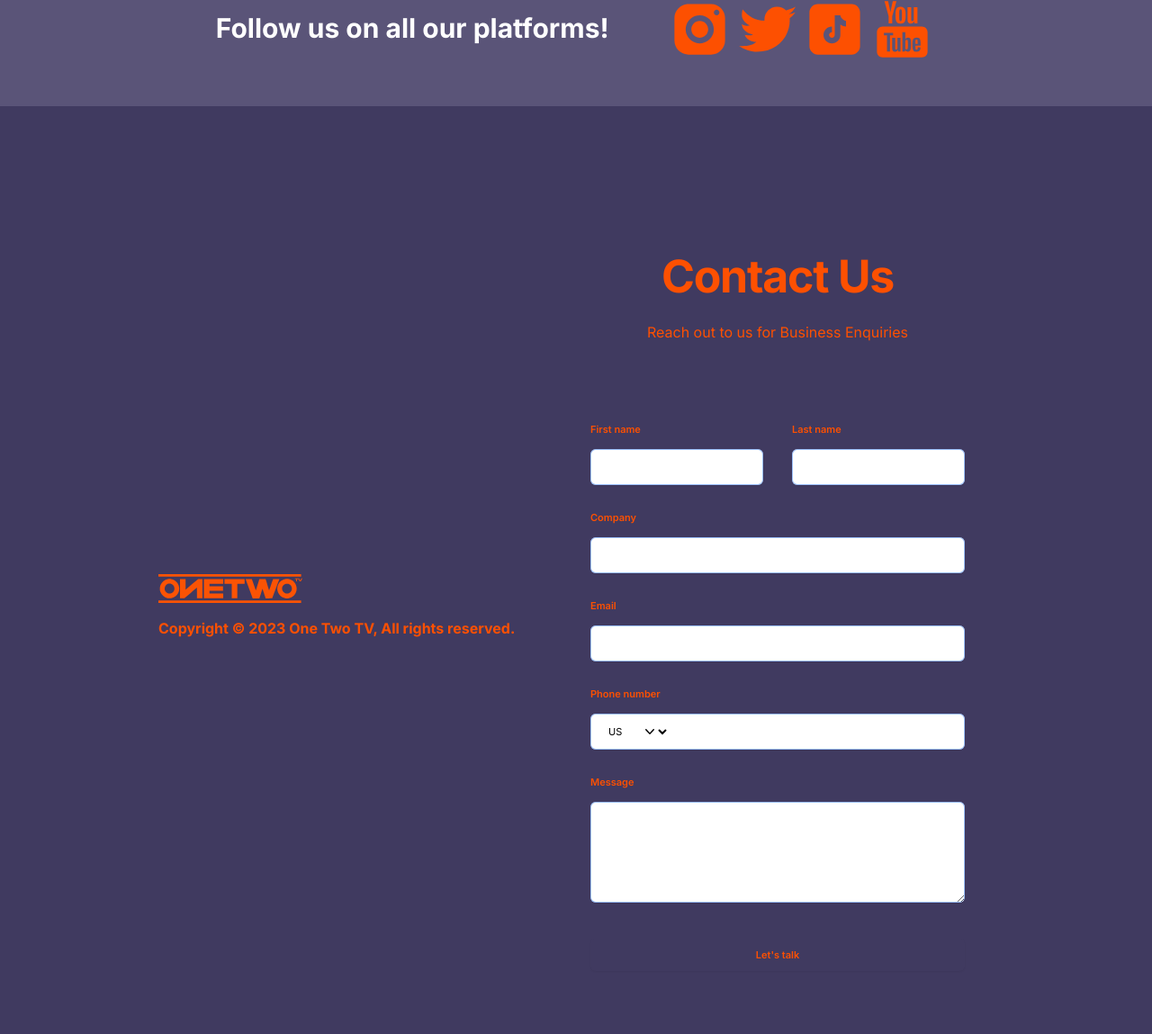
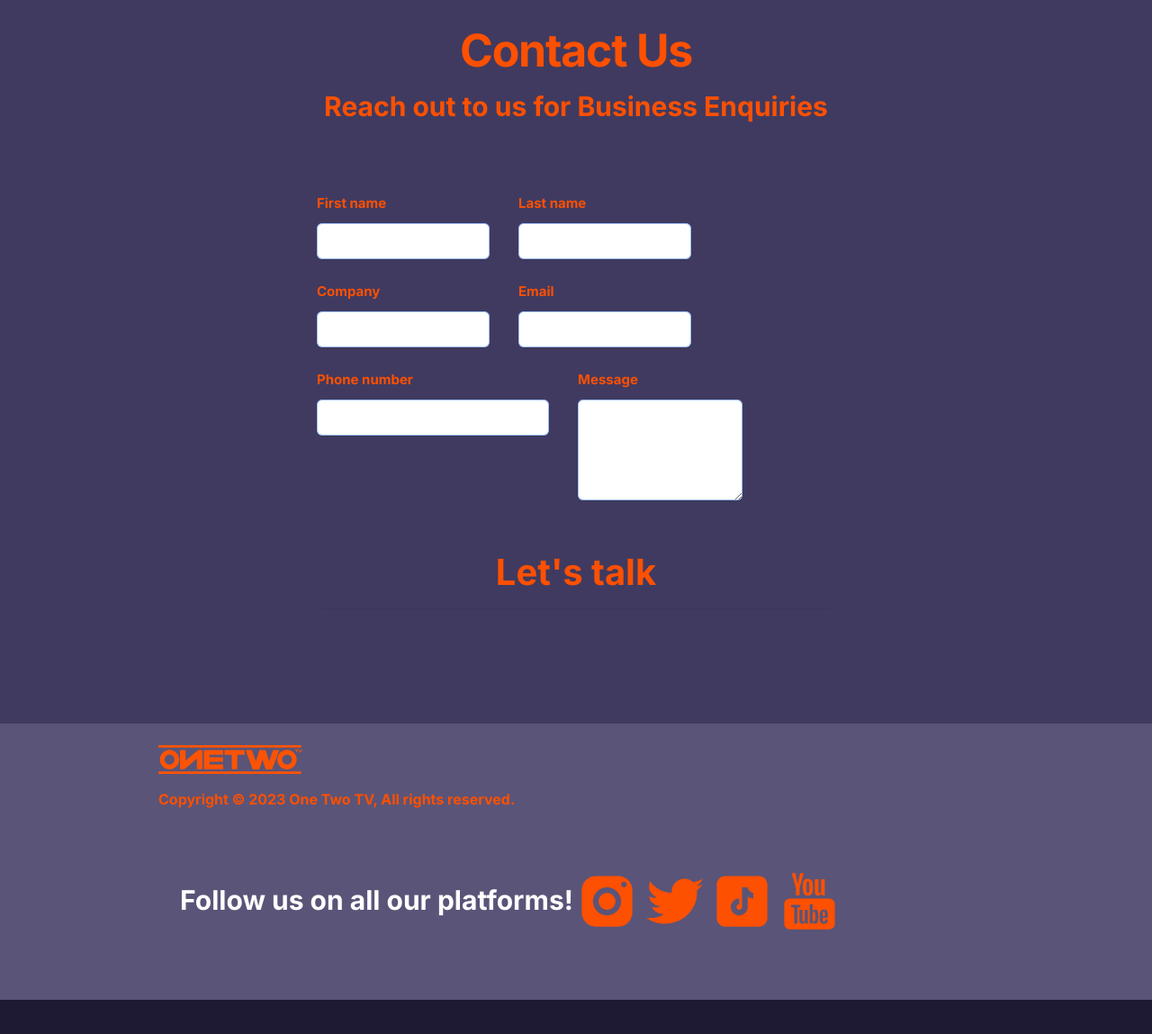
Before and after one commit to ZumiDaCoder/onetwotvsite, a website: page business.html in a window 1280 px wide. Shown: the part 3519-4668 px from the top of the page at 90% size. After the commit the page ends 4630 px from the top, so only its background shows below. Drawn offline with Linux system fonts and the light colour scheme; a script that the page names is missing.

Commit message:
rearranged contact and footer sections, edited How We Work heading, and added more responsiveness classes to different sections of the businnes page

```diff
--- a/business.html
+++ b/business.html
@@ -23,9 +23,9 @@
         </div>
         <!-- Menu Items-->
         <div class="hidden space-x-12 md:flex">
-          <a class="font-bold text-yellow hover:text-orange" href="index.html">Home</a>
-          <a class="font-bold text-yellow hover:text-orange" href="#what-we-do">What We Do</a>
-          <a class="font-bold text-yellow hover:text-orange" href="#about-us">About Us</a>
+          <a class="font-bold text-yellow hover:text-orange" href="index.html#home">Home</a>
+          <a class="font-bold text-yellow hover:text-orange" href="index.html#what-we-do">What We Do</a>
+          <a class="font-bold text-yellow hover:text-orange" href="index.html#about-us">About Us</a>
           <a class="font-bold text-yellow hover:text-orange" href="business.html" target="_blank">Business</a>
           <a class="font-bold text-yellow hover:text-orange" href="#contact">Contact Us</a>
         </div>
@@ -41,11 +41,11 @@
 
         <div id="menu" class="fixed inset-0 flex-col items-center hidden gap-4 p-6 pt-20 font-bold bg-lightpurple">
 
-          <a class="font-bold text-orange hover:text-yellow" href="#home">Home</a>
-          <a class="font-bold text-orange hover:text-yellow" href="#what-we-do">What We Do</a>
-          <a class="font-bold text-orange hover:text-yellow" href="#about-us">About Us</a>
-          <a class="font-bold text-orange hover:text-yellow" href="business.html" target="_blank">Business</a>
-          <a class="font-bold text-orange hover:text-yellow" href="#contact">Contact Us</a>
+          <a class="font-bold text-yellow hover:text-orange" href="#home">Home</a>
+          <a class="font-bold text-yellow hover:text-orange" href="index.html/#what-we-do">What We Do</a>
+          <a class="font-bold text-yellow hover:text-orange" href="#about-us">About Us</a>
+          <a class="font-bold text-yellow hover:text-orange" href="business.html" target="_blank">Business</a>
+          <a class="font-bold text-yellow hover:text-orange" href="#contact">Contact Us</a>
 
         </div>
     </nav>
@@ -59,7 +59,7 @@
       <!-- Flex Container -->
       <div class="container flex items-start mx-auto mt-10 space-y-0 py-36 md:h-full md:bg-transparent md:space-y-6">
         <!-- Left Item -->
-        <div class="flex p-6 space-y-0 rounded-md">
+        <div class="flex pb-6 pl-4 space-y-0 rounded-md md:p-6">
           <h1 class="max-w-md text-2xl font-bold text-center font-primary text-yellow md:text-3xl">
             How We Work
           </h1>
@@ -190,10 +190,88 @@
 </div>
 </section>
 
-<!-- CTA Section -->
-<section id="cta" class="bg-lightpurple">
+
+  <!-- Contact Section -->
+  <section class="" id="contact">
+    <div class="px-6 py-24 bg-purple isolate sm:py-32 lg:px-8">
+      <div class="max-w-2xl mx-auto text-center">
+        <h2 class="text-3xl font-bold tracking-tight text-orange md:text-4xl">Contact Us</h2>
+        <p class="mt-2 text-xl font-bold leading-8 md:text-2xl text-orange">Reach out to us for Business Enquiries</p>
+      </div>
+      <form action="#" method="POST" class="max-w-xl mx-auto mt-16 sm:mt-20">
+        <div class="grid grid-cols-1 md:flex md:flex-wrap gap-x-8 gap-y-6 ">
+          <div>
+            <label for="first-name" class="block text-xl font-bold leading-6 text-orange">First name</label>
+            <div class="mt-2.5">
+              <input type="text" name="first-name" id="first-name" autocomplete="given-name" class="block w-full rounded-md border-0 px-3.5 py-2 text-strongpurple shadow-sm ring-1 ring-inset ring-gray-300 placeholder:text-gray-400 focus:ring-2 focus:ring-inset focus:ring-indigo-600 sm:text-sm sm:leading-6">
+            </div>
+          </div>
+          <div>
+            <label for="last-name" class="block text-xl font-bold leading-6 text-orange">Last name</label>
+            <div class="mt-2.5">
+              <input type="text" name="last-name" id="last-name" autocomplete="family-name" class="block w-full rounded-md border-0 px-3.5 py-2 text-strongpurple shadow-sm ring-1 ring-inset ring-gray-300 placeholder:text-gray-400 focus:ring-2 focus:ring-inset focus:ring-indigo-600 sm:text-sm sm:leading-6">
+            </div>
+          </div>
+          <div class="sm:col-span-2">
+            <label for="company" class="block text-xl font-bold leading-6 text-orange">Company</label>
+            <div class="mt-2.5">
+              <input type="text" name="company" id="company" autocomplete="organization" class="block w-full rounded-md border-0 px-3.5 py-2 text-strongpurple shadow-sm ring-1 ring-inset ring-gray-300 placeholder:text-gray-400 focus:ring-2 focus:ring-inset focus:ring-indigo-600 sm:text-sm sm:leading-6">
+            </div>
+          </div>
+          <div class="sm:col-span-2">
+            <label for="email" class="block text-xl font-bold leading-6 text-orange">Email</label>
+            <div class="mt-2.5">
+              <input type="email" name="email" id="email" autocomplete="email" class="block w-full rounded-md border-0 px-3.5 py-2 text-strongpurple shadow-sm ring-1 ring-inset ring-gray-300 placeholder:text-gray-400 focus:ring-2 focus:ring-inset focus:ring-indigo-600 sm:text-sm sm:leading-6">
+            </div>
+          </div>
+          <div class="sm:col-span-2">
+            <label for="phone-number" class="block text-xl font-bold leading-6 text-orange">Phone number</label>
+            <div class="relative mt-2.5">
+              <div class="absolute inset-y-0 left-0 flex items-center">
+                <label for="country" class="sr-only">Country</label>
+              </div>
+              <input type="tel" name="phone-number" id="phone-number" autocomplete="tel" class="block w-full rounded-md border-0 px-3.5 py-2 pl-20 text-strongpurple shadow-sm ring-1 ring-inset ring-gray-300 placeholder:text-gray-400 focus:ring-2 focus:ring-inset focus:ring-indigo-600 sm:text-sm sm:leading-6">
+            </div>
+          </div>
+          <div class="sm:col-span-2">
+            <label for="message" class="block text-xl font-bold leading-6 text-orange">Message</label>
+            <div class="mt-2.5">
+              <textarea name="message" id="message" rows="4" class="block w-full rounded-md border-0 px-3.5 py-2 text-strongpurple shadow-sm ring-1 ring-inset ring-gray-300 placeholder:text-gray-400 focus:ring-2 focus:ring-inset focus:ring-indigo-600 sm:text-sm sm:leading-6"></textarea>
+            </div>
+          </div>
+          <!-- <div class="flex gap-x-4 sm:col-span-2">
+            <div class="flex items-center h-6"> -->
+              <!-- Enabled: "bg-indigo-600", Not Enabled: "bg-gray-200" -->
+              <!-- <button type="button" class="flex flex-none w-8 p-px transition-colors duration-200 ease-in-out bg-gray-200 rounded-full cursor-pointer ring-1 ring-inset ring-gray-900/5 focus-visible:outline focus-visible:outline-2 focus-visible:outline-offset-2 focus-visible:outline-indigo-600" role="switch" aria-checked="false" aria-labelledby="switch-1-label">
+                <span class="sr-only">Agree to policies</span> -->
+                <!-- Enabled: "translate-x-3.5", Not Enabled: "translate-x-0" -->
+                <!-- <span aria-hidden="true" class="w-4 h-4 transition duration-200 ease-in-out transform translate-x-0 bg-white rounded-full shadow-sm ring-1 ring-gray-900/5"></span>
+              </button>
+            </div> -->
+            <!-- <label class="text-sm leading-6 text-gray-600" id="switch-1-label">
+              By selecting this, you agree to our
+              <a href="#" class="font-semibold text-indigo-600">privacy&nbsp;policy</a>. -->
+            <!-- </label>
+          </div> -->
+        </div>
+        <div class="mt-10">
+          <button type="submit" class="block w-full rounded-md bg-indigo-600 px-3.5 py-2.5 text-center text-3xl font-bold text-orange shadow-sm hover:bg-indigo-500 focus-visible:outline focus-visible:outline-2 focus-visible:outline-offset-2 focus-visible:outline-indigo-600">Let's talk</button>
+        </div>
+      </form>
+    </div>
+  </section>
+
+
+<footer class="bg-lightpurple">
   <!-- Flex Container -->
-  <div
+  <div class="container flex flex-row items-center justify-between p-6 mx-auto">
+    <!-- Logo and Social Links Container -->
+    <!-- Logo -->
+    <div class="space-y-4">
+      <img src="assets/imgs/logo.svg" class="h-8" alt="">
+      <p class="font-bold text-orange">Copyright &copy; 2023 One Two TV, All rights
+        reserved.</p>
+        <div
     class="container flex flex-col items-center px-6 py-24 mx-auto space-y-12 justify-evenly md:py-12 md:flex-row md:space-y-0 mt-14">
     <!-- Heading -->
     <h3 class="text-xl font-bold leading-tight text-center text-white md:text-2xl md:max-w-xl md:text-left">
@@ -240,18 +318,12 @@
       </a>
     </div>
   </div>
-</section>
+    </div>
 
-<footer class="bg-purple">
+    <!-- CTA Section -->
+<section id="cta">
   <!-- Flex Container -->
-  <div class="container flex flex-row items-center justify-between p-6 mx-auto">
-    <!-- Logo and Social Links Container -->
-    <!-- Logo -->
-    <div class="space-y-4">
-      <img src="assets/imgs/logo.svg" class="h-8" alt="">
-      <p class="font-bold text-orange">Copyright &copy; 2023 One Two TV, All rights
-        reserved.</p>
-    </div>
+
 
 
   <!-- Newsletter feed for future purposes (should need be) -->
@@ -268,83 +340,7 @@
 
   </div> -->
 
-  <div class="px-6 py-24 bg-purple isolate sm:py-32 lg:px-8">
-    <div class="absolute inset-x-0 -z-10 transform-gpu overflow-hidden blur-3xl sm:top-[-20rem]" aria-hidden="true">
-      <div class="relative left-1/2 -z-10 aspect-[1155/678] w-[36.125rem] max-w-none -translate-x-1/2 rotate-[30deg] bg-gradient-to-tr from-[#ff80b5] to-[#9089fc] opacity-30 sm:left-[calc(50%-40rem)] sm:w-[72.1875rem]" style="clip-path: polygon(74.1% 44.1%, 100% 61.6%, 97.5% 26.9%, 85.5% 0.1%, 80.7% 2%, 72.5% 32.5%, 60.2% 62.4%, 52.4% 68.1%, 47.5% 58.3%, 45.2% 34.5%, 27.5% 76.7%, 0.1% 64.9%, 17.9% 100%, 27.6% 76.8%, 76.1% 97.7%, 74.1% 44.1%)"></div>
-    </div>
-    <div class="max-w-2xl mx-auto text-center">
-      <h2 class="text-3xl font-bold tracking-tight text-orange sm:text-4xl">Contact Us</h2>
-      <p class="mt-2 text-lg leading-8 text-orange">Reach out to us for Business Enquiries</p>
-    </div>
-    <form action="#" method="POST" class="max-w-xl mx-auto mt-16 sm:mt-20">
-      <div class="grid grid-cols-1 gap-x-8 gap-y-6 sm:grid-cols-2">
-        <div>
-          <label for="first-name" class="block text-sm font-semibold leading-6 text-orange">First name</label>
-          <div class="mt-2.5">
-            <input type="text" name="first-name" id="first-name" autocomplete="given-name" class="block w-full rounded-md border-0 px-3.5 py-2 text-orange shadow-sm ring-1 ring-inset ring-gray-300 placeholder:text-gray-400 focus:ring-2 focus:ring-inset focus:ring-indigo-600 sm:text-sm sm:leading-6">
-          </div>
-        </div>
-        <div>
-          <label for="last-name" class="block text-sm font-semibold leading-6 text-orange">Last name</label>
-          <div class="mt-2.5">
-            <input type="text" name="last-name" id="last-name" autocomplete="family-name" class="block w-full rounded-md border-0 px-3.5 py-2 text-orange shadow-sm ring-1 ring-inset ring-gray-300 placeholder:text-gray-400 focus:ring-2 focus:ring-inset focus:ring-indigo-600 sm:text-sm sm:leading-6">
-          </div>
-        </div>
-        <div class="sm:col-span-2">
-          <label for="company" class="block text-sm font-semibold leading-6 text-orange">Company</label>
-          <div class="mt-2.5">
-            <input type="text" name="company" id="company" autocomplete="organization" class="block w-full rounded-md border-0 px-3.5 py-2 text-orange shadow-sm ring-1 ring-inset ring-gray-300 placeholder:text-gray-400 focus:ring-2 focus:ring-inset focus:ring-indigo-600 sm:text-sm sm:leading-6">
-          </div>
-        </div>
-        <div class="sm:col-span-2">
-          <label for="email" class="block text-sm font-semibold leading-6 text-orange">Email</label>
-          <div class="mt-2.5">
-            <input type="email" name="email" id="email" autocomplete="email" class="block w-full rounded-md border-0 px-3.5 py-2 text-orange shadow-sm ring-1 ring-inset ring-gray-300 placeholder:text-gray-400 focus:ring-2 focus:ring-inset focus:ring-indigo-600 sm:text-sm sm:leading-6">
-          </div>
-        </div>
-        <div class="sm:col-span-2">
-          <label for="phone-number" class="block text-sm font-semibold leading-6 text-orange">Phone number</label>
-          <div class="relative mt-2.5">
-            <div class="absolute inset-y-0 left-0 flex items-center">
-              <label for="country" class="sr-only">Country</label>
-              <select id="country" name="country" class="h-full py-0 pl-4 text-gray-400 bg-transparent border-0 rounded-md bg-none pr-9 focus:ring-2 focus:ring-inset focus:ring-indigo-600 sm:text-sm">
-                <option>US</option>
-                <option>CA</option>
-                <option>EU</option>
-              </select>
-              <svg class="absolute top-0 w-5 h-full text-gray-400 pointer-events-none right-3" viewBox="0 0 20 20" fill="currentColor" aria-hidden="true">
-                <path fill-rule="evenodd" d="M5.23 7.21a.75.75 0 011.06.02L10 11.168l3.71-3.938a.75.75 0 111.08 1.04l-4.25 4.5a.75.75 0 01-1.08 0l-4.25-4.5a.75.75 0 01.02-1.06z" clip-rule="evenodd" />
-              </svg>
-            </div>
-            <input type="tel" name="phone-number" id="phone-number" autocomplete="tel" class="block w-full rounded-md border-0 px-3.5 py-2 pl-20 text-orange shadow-sm ring-1 ring-inset ring-gray-300 placeholder:text-gray-400 focus:ring-2 focus:ring-inset focus:ring-indigo-600 sm:text-sm sm:leading-6">
-          </div>
-        </div>
-        <div class="sm:col-span-2">
-          <label for="message" class="block text-sm font-semibold leading-6 text-orange">Message</label>
-          <div class="mt-2.5">
-            <textarea name="message" id="message" rows="4" class="block w-full rounded-md border-0 px-3.5 py-2 text-orange shadow-sm ring-1 ring-inset ring-gray-300 placeholder:text-gray-400 focus:ring-2 focus:ring-inset focus:ring-indigo-600 sm:text-sm sm:leading-6"></textarea>
-          </div>
-        </div>
-        <!-- <div class="flex gap-x-4 sm:col-span-2">
-          <div class="flex items-center h-6"> -->
-            <!-- Enabled: "bg-indigo-600", Not Enabled: "bg-gray-200" -->
-            <!-- <button type="button" class="flex flex-none w-8 p-px transition-colors duration-200 ease-in-out bg-gray-200 rounded-full cursor-pointer ring-1 ring-inset ring-gray-900/5 focus-visible:outline focus-visible:outline-2 focus-visible:outline-offset-2 focus-visible:outline-indigo-600" role="switch" aria-checked="false" aria-labelledby="switch-1-label">
-              <span class="sr-only">Agree to policies</span> -->
-              <!-- Enabled: "translate-x-3.5", Not Enabled: "translate-x-0" -->
-              <!-- <span aria-hidden="true" class="w-4 h-4 transition duration-200 ease-in-out transform translate-x-0 bg-white rounded-full shadow-sm ring-1 ring-gray-900/5"></span>
-            </button>
-          </div> -->
-          <!-- <label class="text-sm leading-6 text-gray-600" id="switch-1-label">
-            By selecting this, you agree to our
-            <a href="#" class="font-semibold text-indigo-600">privacy&nbsp;policy</a>. -->
-          <!-- </label>
-        </div> -->
-      </div>
-      <div class="mt-10">
-        <button type="submit" class="block w-full rounded-md bg-indigo-600 px-3.5 py-2.5 text-center text-sm font-semibold text-orange shadow-sm hover:bg-indigo-500 focus-visible:outline focus-visible:outline-2 focus-visible:outline-offset-2 focus-visible:outline-indigo-600">Let's talk</button>
-      </div>
-    </form>
-  </div>
+
 
   </div>
 </footer>
```
Also changed, not shown: index.html (+1 -1 lines), css/styles.min.css.
